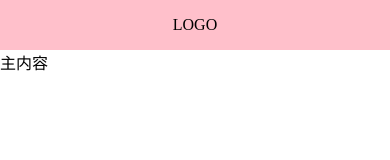
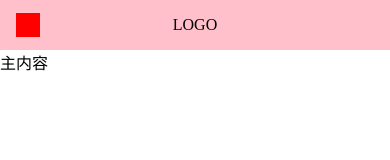
Before and after one commit to zdxzdxzdx/xiao-ui, a Vue app: page /#/doc in a window 390 px wide. Shown: the top 160 px of the page. Built offline with nearby package versions, Linux system fonts and the light colour scheme.

Commit message:
完善topnav切换

```diff
--- a/src/App.vue
+++ b/src/App.vue
@@ -10,8 +10,10 @@
 
   name: 'App',
   setup(){
-     const menuVisible = ref(false)
+     const width = document.documentElement.clientWidth;
+     const menuVisible = ref(width<=500?false:true)
      provide('menuVisible',menuVisible)
+
   }
 }
 </script>
--- a/src/components/Topnav.vue
+++ b/src/components/Topnav.vue
@@ -1,13 +1,12 @@
 <template>
 
         <div class="topnav">
-            <div class="logo" @click="toggleMenu">LOGO</div>
+            <div class="logo">LOGO</div>
             <ul class="menu" >
                 <li>菜单1</li>
                 <li>菜单2</li>
             </ul>
-
-            <span class="toggleAside"></span>
+            <span class="toggleAside" @click="toggleMenu"></span>
         </div>
 
 
@@ -51,6 +50,14 @@
         }
 
         > .toggleAside{
+            display: none;
+            width: 24px;
+            height: 24px;
+            background: red;
+            position: absolute;
+            left: 16px;
+            top: 50%;
+            transform: translateY(-50%);
 
         }
         @media (max-width:500px) {
@@ -60,6 +67,7 @@
             >.logo{
                 margin: 0 auto;
             }
+            >.toggleAside{display: inline-block;}
         }
     }
 
--- a/src/views/Doc.vue
+++ b/src/views/Doc.vue
@@ -24,15 +24,15 @@
 </template>
 <script lang="ts">
   import Topnav from '../components/Topnav.vue';
-  import  {inject, Ref} from 'vue'
+  import {inject, Ref} from 'vue';
+
   export default {
     'components': {Topnav},
-   setup(){
+    setup() {
       const menuVisible = inject<Ref<boolean>>('menuVisible');
+      return {menuVisible};
 
-      return {menuVisible}
-
-   }
+    }
   };
 </script>
 
@@ -40,12 +40,7 @@
     aside {
         background: aliceblue;
         width: 150px;
-        /*padding: 16px;*/
-        position: fixed;
-        top: 0;
-        left: 0;
-        padding-top: 70px;
-
+        padding: 16px;
         > h2 {
             margin-bottom: 4px;
         }
@@ -55,6 +50,13 @@
                 padding: 4px 0;
             }
         }
+        @media (max-width: 500px) {
+            position: fixed;
+            top: 0;
+            left: 0;
+            padding-top: 70px;
+        }
+
     }
 
 </style>
```
